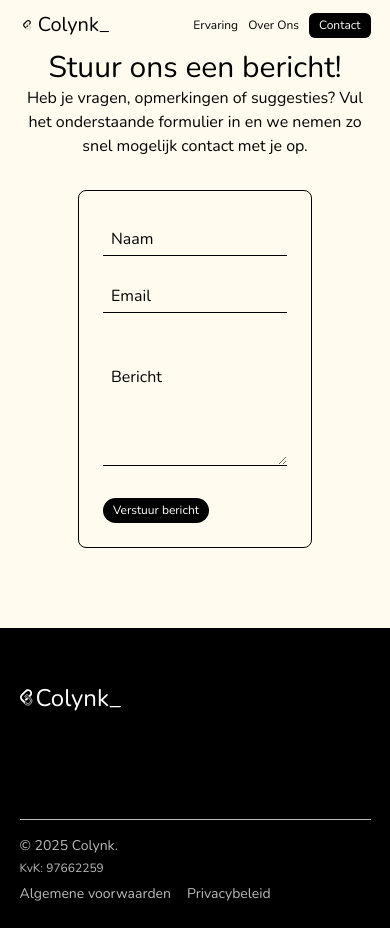
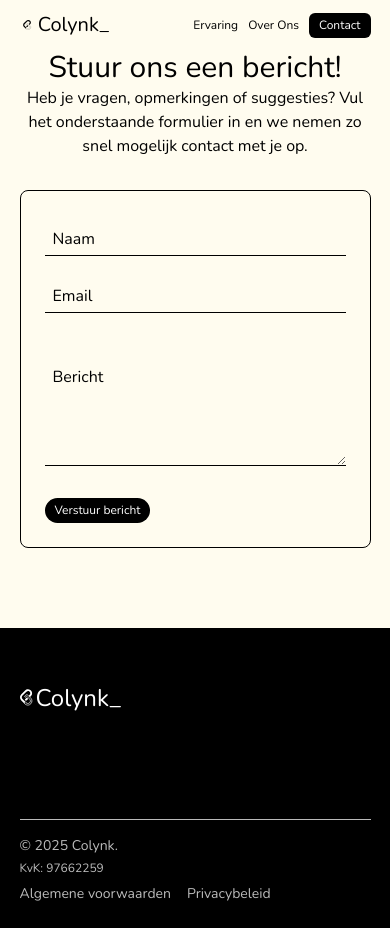
Before and after one commit to Colynk-Tech/colynk-website, an Angular app: page /contact in a window 390 px wide. Built offline with nearby package versions, Linux system fonts and the light colour scheme.

Commit message:
fix(contact): change width on smaller screens

```diff
--- a/src/app/pages/contact/contact.html
+++ b/src/app/pages/contact/contact.html
@@ -3,7 +3,7 @@
     <h1 class="text-center text-3xl">Stuur ons een bericht!</h1>
     <p class="text-center text-md font-light">Heb je vragen, opmerkingen of suggesties? Vul het onderstaande formulier in en we nemen zo snel mogelijk contact met je op.</p>
 
-    <div class="w-2/3 border border-black rounded-lg p-6 mx-auto mt-8">
+    <div class="md:w-2/3 w-full border border-black rounded-lg p-6 mx-auto mt-8">
       @if (!formSent) {
         <form [formGroup]="contactForm" (ngSubmit)="onSubmit()">
           <div class="relative mb-4">
```
